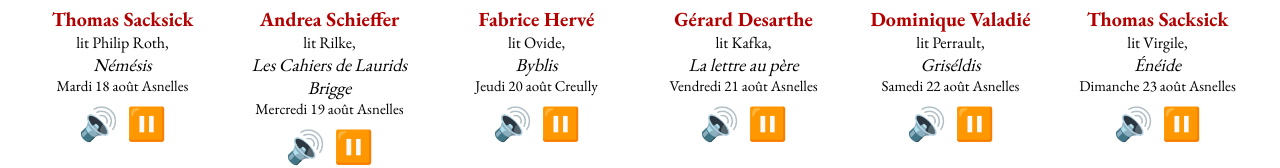
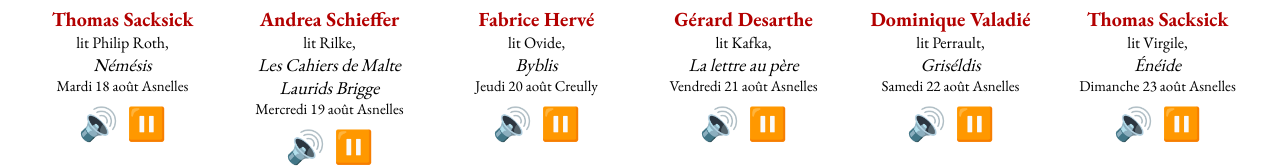
Before and after one commit to MarieSacksick/lavh_website, a Next.js app: page /audio in a window 1280 px wide. Shown: the part 387-555 px from the top of the page. Built offline with nearby package versions, Linux system fonts and the light colour scheme.

Commit message:
typo in title

```diff
--- a/app/data/audio.ts
+++ b/app/data/audio.ts
@@ -26,7 +26,7 @@ export const audioByYear: AudioYear[] = [
         date: "Mercredi 19 août",
         audioSrc: "/audio/RILKE.mp3",
         auteur: "Rilke",
-        titre: "Les Cahiers de Laurids Brigge",
+        titre: "Les Cahiers de Malte Laurids Brigge",
         lieu: "Asnelles",
       },
       {
```
